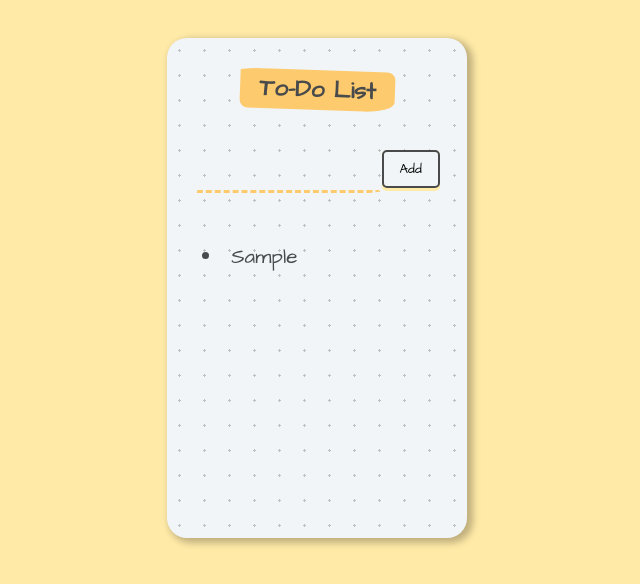
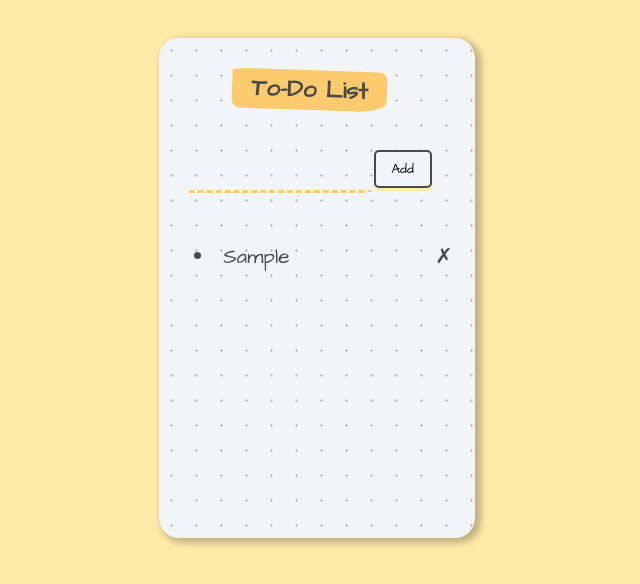
Before and after one commit to iamnachoj/React-useState-List, a React (Create React App) app: page / in a window 1280 px wide. Both pictures are taken after typing "Sample" into the empty fields and a click on the button "Add". Shown: the top 584 px of the page, without its empty margins (323-963 px from the left). Built offline with nearby package versions, Linux system fonts and the light colour scheme.

Commit message:
add cross icon to delete items

```diff
--- a/public/styles.css
+++ b/public/styles.css
@@ -24,6 +24,7 @@ body {
   border-radius: 20px;
   box-shadow: 4px 3px 7px 2px #00000040;
   padding: 1rem;
+  padding-right: 2rem;
   box-sizing: border-box;
 }
 .heading {
@@ -64,6 +65,10 @@ button {
   border-radius: 5px;
   background-color: #ffeaa7;
 }
+li span {
+  position: absolute;
+  right: -10px;
+}
 button span {
   background: #f1f5f8;
   display: block;
@@ -76,4 +81,5 @@ li {
   text-align: left;
   position: relative;
   padding: 0.5rem;
+  padding-right: 1rem;
 }
--- a/src/components/todoItem.jsx
+++ b/src/components/todoItem.jsx
@@ -12,6 +12,7 @@ export default function TodoItem(props) {
       }}
     >
       {props.item}
+      <span>✗</span>
     </li>
   );
 }
```
